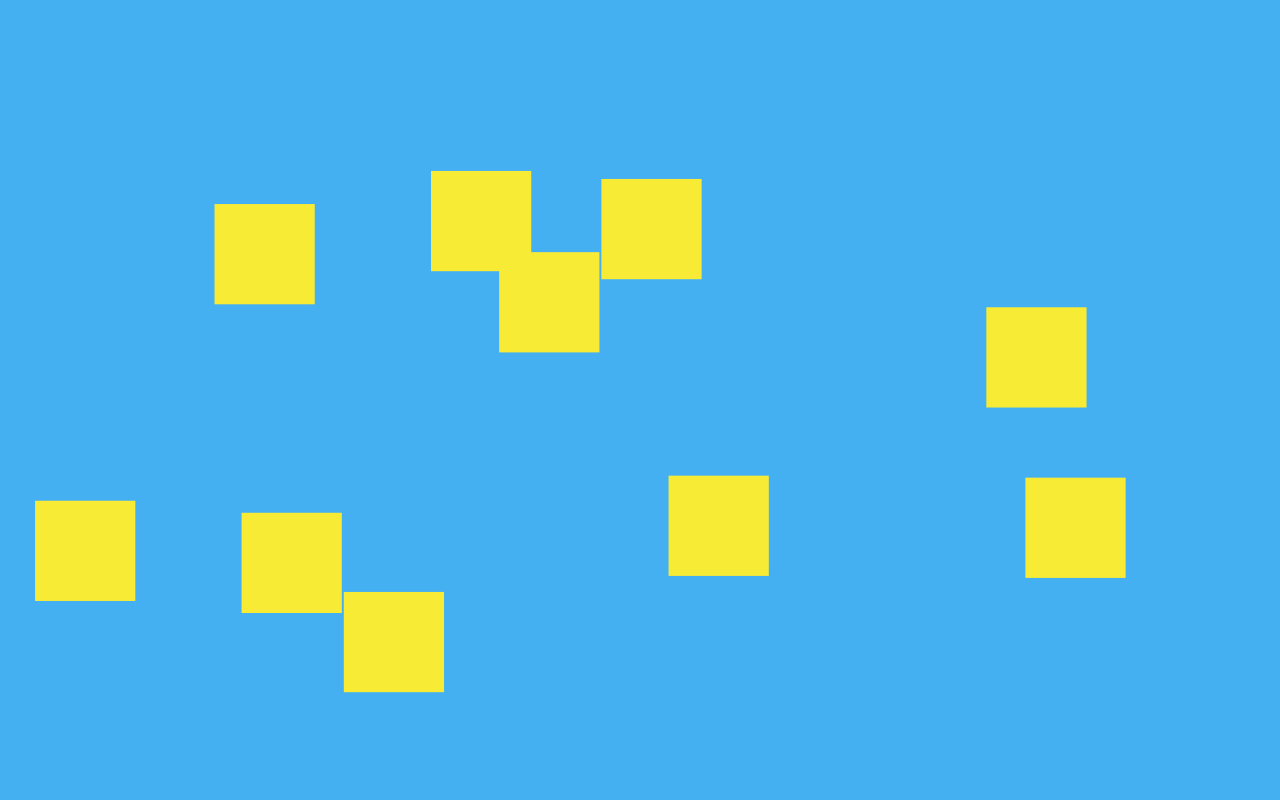
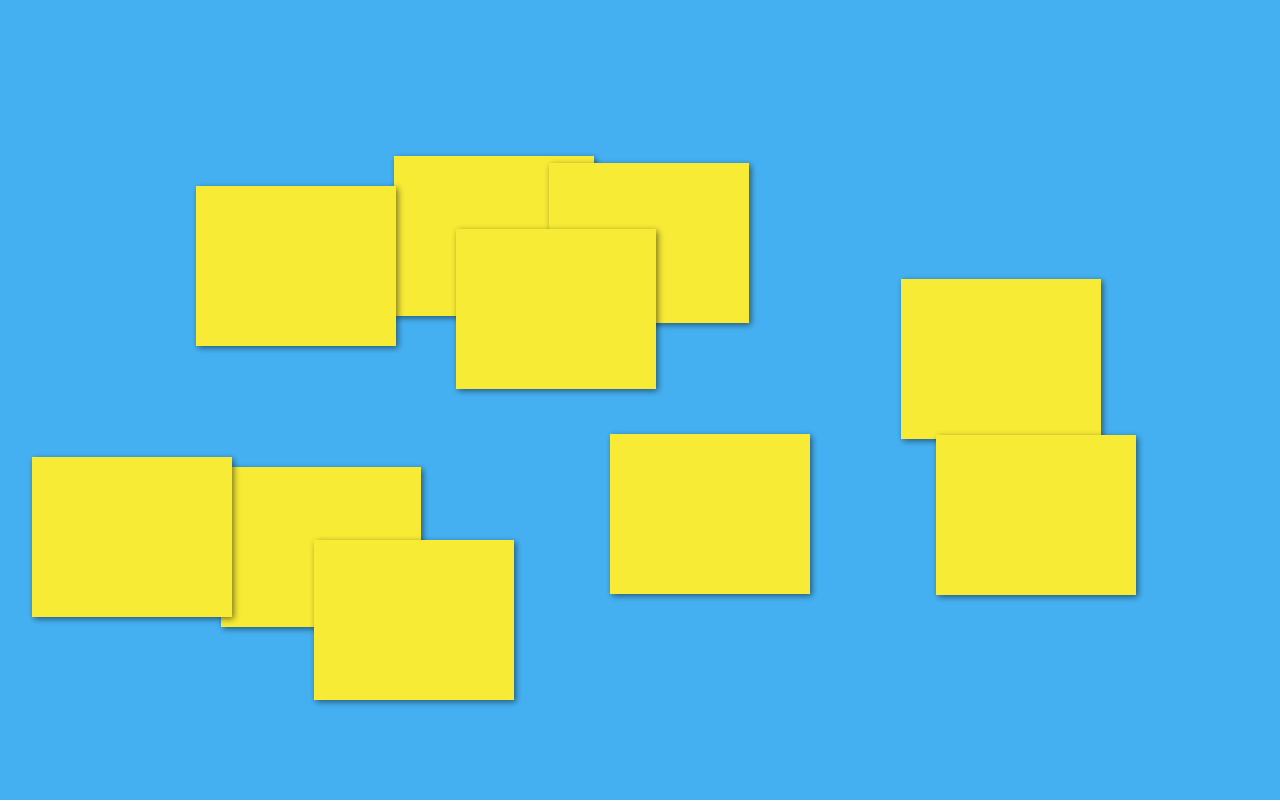
Before and after one commit to voomin/com, a Vue app: page /prj/rope-box in a window 1280 px wide. Built offline with nearby package versions, Linux system fonts and the light colour scheme.

Commit message:
ropebox 완성

```diff
--- a/src/components/prj/RopeBox.vue
+++ b/src/components/prj/RopeBox.vue
@@ -1,28 +1,45 @@
 <template>
     <svg
-        :viewBox="`0 0 ${windowW - 3} ${windowH - 3}`"
+        :viewBox="`0 0 ${windowW} ${windowH}`"
         @mousemove="mousemove"
         @touchmove="mousemove"
         @mouseup="mouseup"
         @touchend="mouseup"
     >
         <!-- 사각형 -->
-        <rect
+        <g
             v-for="(rect, i) in rectArr"
             :key="i"
+
+            :transform="`translate(${rect.x}, ${rect.y}) rotate(${rect.rotation})`"
+            @mousedown="mousedown($event, i)"
+            @touchstart="mousedown($event, i)"
+        >
+            <!-- eslint-disable-next-line vue/max-attributes-per-line -->
+            <filter id="dropshadow" height="130%">
+                <feGaussianBlur in="SourceAlpha" stdDeviation="3" />
+                <feOffset dx="2" dy="2" result="offsetblur" />
+                <feComponentTransfer>
+                    <feFuncA type="linear" slope="0.5" />
+                </feComponentTransfer>
+                <feMerge>
+                    <feMergeNode />
+                    <feMergeNode in="SourceGraphic" />
+                </feMerge>
+            </filter>
+
+            <rect
                 class="box"
+                style="filter:url(#dropshadow)"
                 :width="rectW"
                 :height="rectH"
-            :x="rect.x"
-            :y="rect.y"
-            :transform="`rotate(${rect.rotation})`"
-            @mousedown="mousedown($event, rect)"
-            @touchstart="mousedown($event, rect)"
+                :x="0"
+                :y="0"
             />
+        </g>
 
         <!-- 밧줄 -->
         <g v-if="grabRect">
-            <!-- 목적지 point -->
             <circle
                 class="point"
                 :cx="pointX"
@@ -38,8 +55,8 @@
                 :y2="grabRectY"
             />
 
-            <!-- 잡은 객체 point -->
             <circle
+                v-if="grabRect"
                 class="point"
                 :cx="grabRectX"
                 :cy="grabRectY"
@@ -61,14 +78,15 @@ export default {
             windowW: window.innerWidth,
             windowH: window.innerHeight,
 
-            spd: 5, // 가속도
+            spd: 5,
+            maxRotation: 30,
 
             pointX: 0,
             pointY: 0,
-            pointR: 0,
+            pointR: 5,
 
-            rectW: 100,
-            rectH: 100,
+            rectW: 200,
+            rectH: 160,
             rectArr: [],
             grabRect: null,
             gapX: 0,
@@ -92,7 +110,6 @@ export default {
     },
 
     created() {
-        this.pointR = this.rectW / 10;
         const maxX = this.windowW - this.rectW;
         const maxY = this.windowH - this.rectH;
         for (let i = 0; i < 10; i++) {
@@ -102,6 +119,7 @@ export default {
             // const x = 0;
             // const y = 0;
             this.rectArr.push({
+                id: `rect${i}`,
                 width: this.rectW,
                 height: this.rectH,
                 x,
@@ -116,9 +134,11 @@ export default {
     },
 
     methods: {
-        mousedown(evt, rect) {
+        mousedown(evt, idx) {
             if (!this.grabRect) {
                 const { clientX: x, clientY: y } = getClientXY(evt);
+                const [rect] = this.rectArr.splice(idx, 1);
+                this.rectArr.push(rect);
                 this.grabRect = rect;
                 this.gapX = x - rect.x;
                 this.gapY = y - rect.y;
@@ -145,23 +165,37 @@ export default {
         intervalStart() {
             if (!this.interval) {
                 this.interval = setInterval(() => {
-                    if (this.grabRect) {
+                    this.rectArr.forEach((rect) => {
                         const {
                             toX, toY, x, y
-                        } = this.grabRect;
+                        } = rect;
+
+                        if (typeof toX === 'number') {
                             const dx = toX - x;
                             const dy = toY - y;
                             const spdX = Math.abs(dx) / this.fps;
                             const spdY = Math.abs(dy) / this.fps;
-                        // const spd = Math.min(Math.max(spdX, 0), 1);
-                        // this.grabRect.spd += this.acl;
+                            const alphaX = (dx > 0 ? 1 : -1); // 양수냐 음수냐
 
-                        this.grabRect.x += spdX * (dx > 0 ? this.spd : -this.spd);
-                        this.grabRect.y += spdY * (dy > 0 ? this.spd : -this.spd);
+                            const rotation = (this.maxRotation)
+                                            * Math.min(Math.max(spdX, 0), 1)
+                                            * alphaX;
+
+                            rect.rotation += (rotation - rect.rotation) * 0.12;
+                            rect.x += spdX * this.spd * alphaX;
+                            rect.y += spdY * this.spd * (dy > 0 ? 1 : -1);
+
+                            // 목적지에 도착
+                            if (Math.round(rect.x) === toX && Math.round(rect.y) === toY) {
+                                rect.x = toX;
+                                rect.y = toY;
+                                rect.rotation = 0;
+
+                                delete rect.toX;
+                                delete rect.toY;
                             }
-                    // this.rectArr.forEach((rect) => {
-                    //     console.log(rect);
-                    // });
+                        }
+                    });
                 }, 1000 / this.fps);
             }
         },
@@ -185,7 +219,7 @@ export default {
 <style lang="scss" scoped>
     svg {
         width: 100%;
-        height: 100vh;
+        height: 100%;
         background-color: #45B0F1;
 
         .point {
@@ -202,6 +236,12 @@ export default {
             transform-box: fill-box;
             transform-origin: center;
         }
+
+        .shadow {
+            fill: #fff;
+            opacity: 0.5;
+
+        }
     }
 
 </style>
--- a/src/views/Prj.vue
+++ b/src/views/Prj.vue
@@ -11,8 +11,8 @@ export default {
 </script>
 
 <style lang="scss" scoped>
-    // .wrap {
-    //     overflow: hidden;
-    // }
-
+    .wrap {
+        width: 100%;
+        height: 100%;
+    }
 </style>
```
Lines whose indentation alone changed are shown as unchanged.
